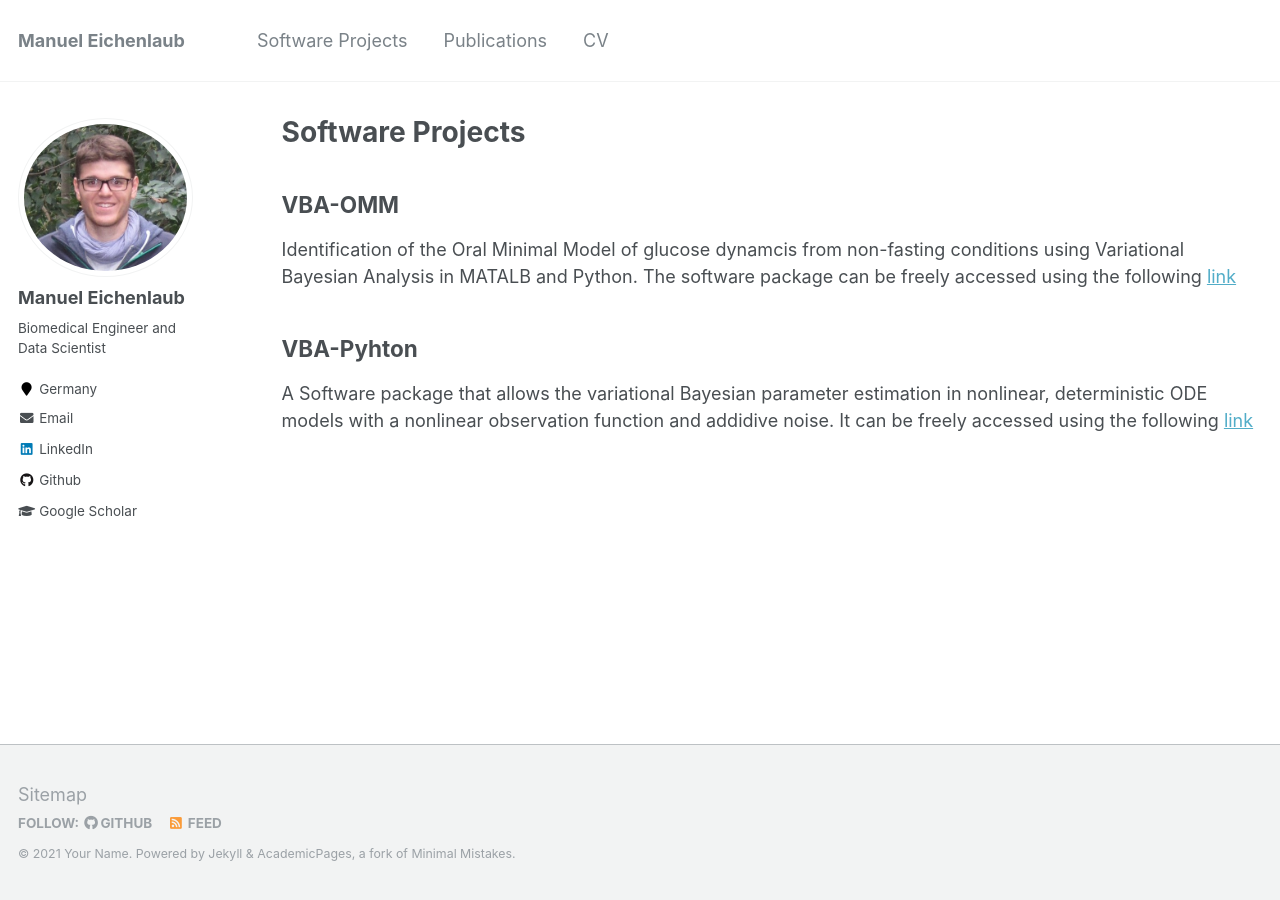
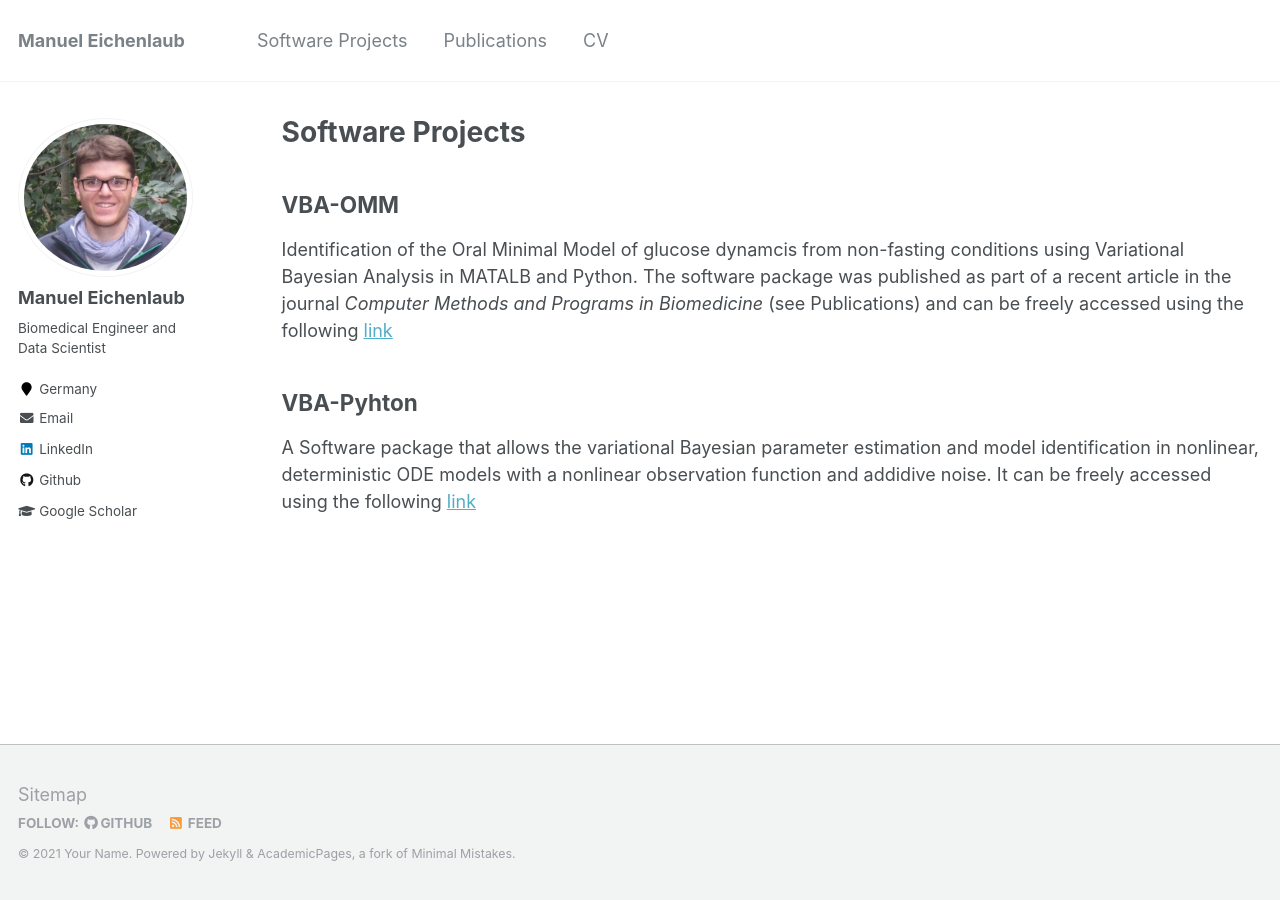
Before and after one commit to manueich/manueich.github.io, a Jekyll site: the page built from _pages/projects.md, in a window 1280 px wide. Built offline with Jekyll 4.4.1, drawn with Linux system fonts in a browser that asks for light colours.

Commit message:
Update projects.md

```diff
--- a/_pages/projects.md
+++ b/_pages/projects.md
@@ -8,10 +8,10 @@ author_profile: true
 
 VBA-OMM
 ------
-Identification of the Oral Minimal Model of glucose dynamcis from non-fasting conditions using Variational Bayesian Analysis in MATALB and Python. The software package can be freely accessed using the following [link](https://github.com/manueich/VBA-OMM)
+Identification of the Oral Minimal Model of glucose dynamcis from non-fasting conditions using Variational Bayesian Analysis in MATALB and Python. The software package was published as part of a recent article in the journal *Computer Methods and Programs in Biomedicine* (see Publications) and can be freely accessed using the following [link](https://github.com/manueich/VBA-OMM)
 
 <b />
 
 VBA-Pyhton
 ------
-A Software package that allows the variational Bayesian parameter estimation in nonlinear, deterministic ODE models with a nonlinear observation function and addidive noise. It can be freely accessed using the following [link](https://github.com/manueich/VBA-python)
+A Software package that allows the variational Bayesian parameter estimation and model identification in nonlinear, deterministic ODE models with a nonlinear observation function and addidive noise. It can be freely accessed using the following [link](https://github.com/manueich/VBA-python)
```
